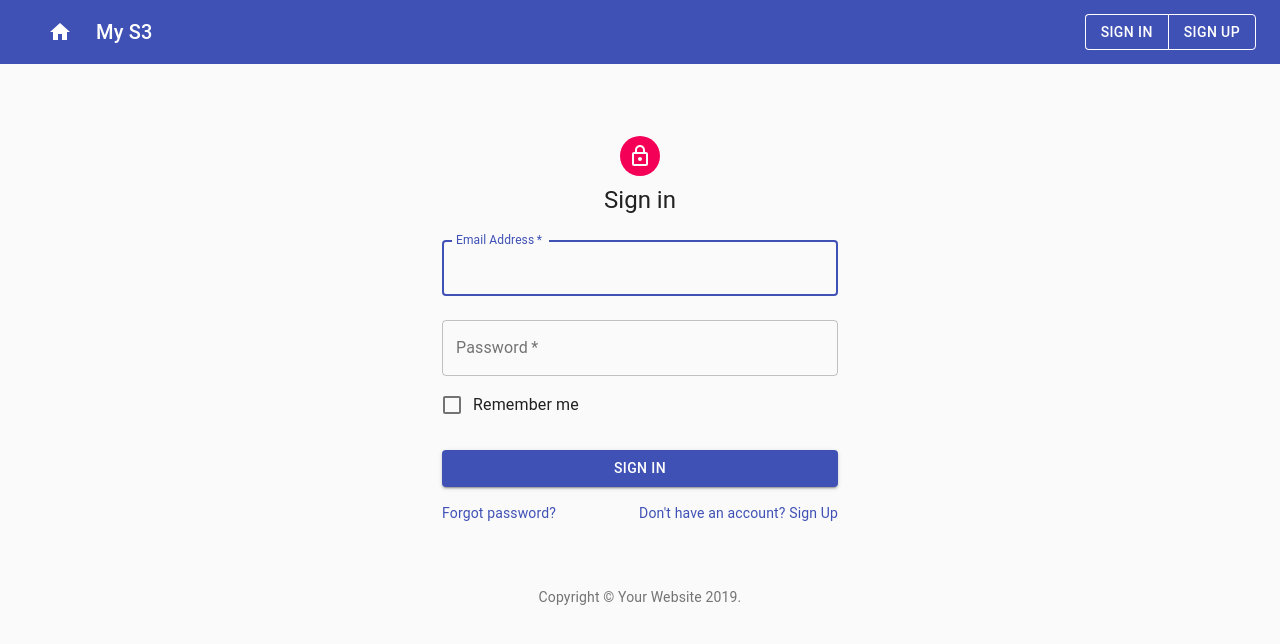
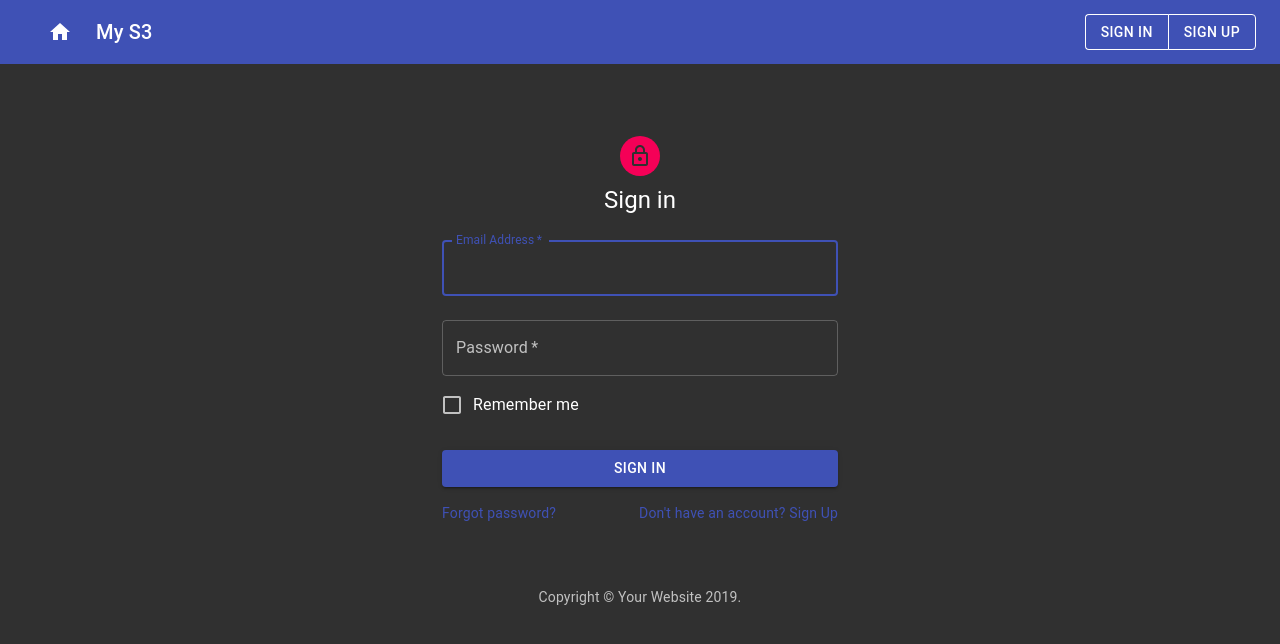
Before and after one commit to BLECUONA/mys3-client, a React (Create React App) app: page /sign-in in a window 1280 px wide. Shown: the top 644 px of the page. Built offline with nearby package versions, Linux system fonts and the light colour scheme.

Commit message:
[DEV](ui) adde dark theme and enum for routes

```diff
--- a/src/App.tsx
+++ b/src/App.tsx
@@ -4,25 +4,32 @@ import {
   Route,
   Link as RouterLink
 } from "react-router-dom";
-import SignIn from "./SignIn";
-import Home from "./Home";
-import { AppBar, Toolbar, Typography, Button, Tab, IconButton, ButtonGroup } from "@material-ui/core";
+import { Routes } from "./utils/Routes";
+import * as Screens from "./screens";
+import { AppBar, Toolbar, Typography, Button, Tab, IconButton, ButtonGroup, createMuiTheme, ThemeProvider } from "@material-ui/core";
 import HomeIcon from '@material-ui/icons/Home';
 import { makeStyles } from '@material-ui/core/styles';
 
 const LinkComponent = (props: any) => <RouterLink {...props} />;
 
+const theme = createMuiTheme({
+  palette: {
+    type: 'dark',
+  },
+});
+
 const App: React.FC = () => {
   const classes = useStyles();
 
   return (
+    <ThemeProvider theme={theme}>
       <Router>
 
         {/* <AppBar position="static" color="default" elevation={0} className={classes.appBar}> */}
         <AppBar position="static" elevation={0} >
           {/* <Toolbar className={classes.toolbar}> */}
           <Toolbar >
-          <IconButton color="inherit" noWrap className={classes.leftToolbar} component={LinkComponent} to={"/"}>
+            <IconButton color="inherit" noWrap className={classes.leftToolbar} component={LinkComponent} to={Routes.Home}>
               {/* <Button color="inherit" noWrap component={LinkComponent} to={"/"}> */}
               <HomeIcon />
             </IconButton>
@@ -30,11 +37,11 @@ const App: React.FC = () => {
               My S3
           </Typography>
             <ButtonGroup color="inherit">
-            <Button component={LinkComponent} to={"/sign-in"}>
+              <Button component={LinkComponent} to={Routes.SignIn}>
                 {/* <Button color="inherit" variant="outlined" className={classes.rightToolbar} component={LinkComponent} to={"/sign-in"}> */}
                 Sign in
             </Button>
-            <Button component={LinkComponent} to={"/sign-up"}>
+              <Button component={LinkComponent} to={Routes.SignUp}>
                 {/* <Button color="inherit" variant="outlined" className={classes.rightToolbar} component={LinkComponent} to={"/sign-up"}> */}
                 Sign up
             </Button>
@@ -43,14 +50,18 @@ const App: React.FC = () => {
         </AppBar>
 
         {/* Routes */}
-      <Route exact path="/">
-        <Home />
+        <Route exact path={Routes.Home}>
+          <Screens.Home />
         </Route>
-      <Route exact path="/sign-in">
-        <SignIn />
+        <Route exact path={Routes.SignIn}>
+          <Screens.SignIn />
+        </Route>
+        <Route exact path={Routes.SignUp}>
+          <Screens.SignUp />
         </Route>
 
       </Router>
+    </ThemeProvider>
   )
 }
 
--- /dev/null
+++ b/src/screens/SignIn.tsx
@@ -0,0 +1,121 @@
+import React from 'react';
+import { Link as RouterLink } from "react-router-dom";
+import { Routes } from "../utils/Routes"
+import Avatar from '@material-ui/core/Avatar';
+import Button from '@material-ui/core/Button';
+import CssBaseline from '@material-ui/core/CssBaseline';
+import TextField from '@material-ui/core/TextField';
+import FormControlLabel from '@material-ui/core/FormControlLabel';
+import Checkbox from '@material-ui/core/Checkbox';
+import Link from '@material-ui/core/Link';
+import Grid from '@material-ui/core/Grid';
+import Box from '@material-ui/core/Box';
+import LockOutlinedIcon from '@material-ui/icons/LockOutlined';
+import Typography from '@material-ui/core/Typography';
+import { makeStyles } from '@material-ui/core/styles';
+import Container from '@material-ui/core/Container';
+
+function Copyright() {
+  return (
+    <Typography variant="body2" color="textSecondary" align="center">
+      {'Copyright © '}
+      <Link color="inherit" href="https://material-ui.com/">
+        Your Website
+      </Link>{' '}
+      {new Date().getFullYear()}
+      {'.'}
+    </Typography>
+  );
+}
+
+const useStyles = makeStyles(theme => ({
+  paper: {
+    marginTop: theme.spacing(8),
+    display: 'flex',
+    flexDirection: 'column',
+    alignItems: 'center',
+  },
+  avatar: {
+    margin: theme.spacing(1),
+    backgroundColor: theme.palette.secondary.main,
+  },
+  form: {
+    width: '100%', // Fix IE 11 issue.
+    marginTop: theme.spacing(1),
+  },
+  submit: {
+    margin: theme.spacing(3, 0, 2),
+  },
+}));
+
+const LinkComponent = (props: any) => <RouterLink {...props} />;
+
+export default function SignIn() {
+  const classes = useStyles();
+
+  return (
+    <Container component="main" maxWidth="xs">
+      <CssBaseline />
+      <div className={classes.paper}>
+        <Avatar className={classes.avatar}>
+          <LockOutlinedIcon />
+        </Avatar>
+        <Typography component="h1" variant="h5">
+          Sign in
+        </Typography>
+        <form className={classes.form} noValidate>
+          <TextField
+            variant="outlined"
+            margin="normal"
+            required
+            fullWidth
+            id="email"
+            label="Email Address"
+            name="email"
+            autoComplete="email"
+            autoFocus
+          />
+          <TextField
+            variant="outlined"
+            margin="normal"
+            required
+            fullWidth
+            name="password"
+            label="Password"
+            type="password"
+            id="password"
+            autoComplete="current-password"
+          />
+          <FormControlLabel
+            control={<Checkbox value="remember" color="primary" />}
+            label="Remember me"
+          />
+          <Button
+            type="submit"
+            fullWidth
+            variant="contained"
+            color="primary"
+            className={classes.submit}
+          >
+            Sign In
+          </Button>
+          <Grid container>
+            <Grid item xs>
+              <Link href="#" variant="body2">
+                Forgot password?
+              </Link>
+            </Grid>
+            <Grid item>
+              <Link variant="body2" component={LinkComponent} to={Routes.SignUp}>
+                {"Don't have an account? Sign Up"}
+              </Link>
+            </Grid>
+          </Grid>
+        </form>
+      </div>
+      <Box mt={8}>
+        <Copyright />
+      </Box>
+    </Container>
+  );
+}
--- a/src/SignIn.tsx
+++ b/src/screens/SignUp.tsx
@@ -1,10 +1,10 @@
 import React from 'react';
+import { Link as RouterLink } from "react-router-dom";
+import { Routes } from "../utils/Routes"
 import Avatar from '@material-ui/core/Avatar';
 import Button from '@material-ui/core/Button';
 import CssBaseline from '@material-ui/core/CssBaseline';
 import TextField from '@material-ui/core/TextField';
-import FormControlLabel from '@material-ui/core/FormControlLabel';
-import Checkbox from '@material-ui/core/Checkbox';
 import Link from '@material-ui/core/Link';
 import Grid from '@material-ui/core/Grid';
 import Box from '@material-ui/core/Box';
@@ -39,14 +39,16 @@ const useStyles = makeStyles(theme => ({
   },
   form: {
     width: '100%', // Fix IE 11 issue.
-    marginTop: theme.spacing(1),
+    marginTop: theme.spacing(3),
   },
   submit: {
     margin: theme.spacing(3, 0, 2),
   },
 }));
 
-export default function SignIn() {
+const LinkComponent = (props: any) => <RouterLink {...props} />;
+
+export default function SignUp() {
   const classes = useStyles();
 
   return (
@@ -57,23 +59,36 @@ export default function SignIn() {
           <LockOutlinedIcon />
         </Avatar>
         <Typography component="h1" variant="h5">
-          Sign in
+          Sign up
         </Typography>
         <form className={classes.form} noValidate>
+          <Grid container spacing={2}>
+            <Grid item xs={12}>
+              <TextField
+                autoComplete="fname"
+                name="nickName"
+                variant="outlined"
+                required
+                fullWidth
+                id="nickName"
+                label="First Name"
+                autoFocus
+              />
+            </Grid>
+            <Grid item xs={12}>
               <TextField
                 variant="outlined"
-            margin="normal"
                 required
                 fullWidth
                 id="email"
                 label="Email Address"
                 name="email"
                 autoComplete="email"
-            autoFocus
               />
+            </Grid>
+            <Grid item xs={12}>
               <TextField
                 variant="outlined"
-            margin="normal"
                 required
                 fullWidth
                 name="password"
@@ -82,10 +97,8 @@ export default function SignIn() {
                 id="password"
                 autoComplete="current-password"
               />
-          <FormControlLabel
-            control={<Checkbox value="remember" color="primary" />}
-            label="Remember me"
-          />
+            </Grid>
+          </Grid>
           <Button
             type="submit"
             fullWidth
@@ -93,23 +106,18 @@ export default function SignIn() {
             color="primary"
             className={classes.submit}
           >
-            Sign In
+            Sign Up
           </Button>
-          <Grid container>
-            <Grid item xs>
-              <Link href="#" variant="body2">
-                Forgot password?
-              </Link>
-            </Grid>
+          <Grid container justify="flex-end">
             <Grid item>
-              <Link href="#" variant="body2">
-                {"Don't have an account? Sign Up"}
+              <Link variant="body2" component={LinkComponent} to={Routes.SignIn}>
+                Already have an account? Sign in
               </Link>
             </Grid>
           </Grid>
         </form>
       </div>
-      <Box mt={8}>
+      <Box mt={5}>
         <Copyright />
       </Box>
     </Container>
--- /dev/null
+++ b/src/screens/index.ts
@@ -0,0 +1,13 @@
+export {default as Home } from "./Home";
+export {default as SignIn } from "./SignIn";
+export {default as SignUp } from "./SignUp";
+
+// import Home from "./Home";
+// import SignIn from "./SignIn";
+// import SignUp from "./SignUp";
+
+// export default {
+//     Home,
+//     SignIn,
+//     SignUp,
+// }
--- /dev/null
+++ b/src/utils/Routes.ts
@@ -0,0 +1,6 @@
+export enum Routes {
+    SignIn = "/sign-in",
+    SignUp = "/sign-up",
+    Home = "/",
+    Right = "RIGHT",
+}
--- a/tsconfig.json
+++ b/tsconfig.json
@@ -2,10 +2,14 @@
   "compilerOptions": {
     "target": "es5",
     "lib": [
+      "ES6",
       "dom",
       "dom.iterable",
       "esnext"
     ],
+    "noImplicitAny": true,
+    "noImplicitThis": true,
+    "strictNullChecks": true,
     "allowJs": true,
     "skipLibCheck": true,
     "esModuleInterop": true,
```
Also changed, not shown: src/screens/Home.tsx (renamed from src/Home.tsx). Lines whose indentation alone changed are shown as unchanged.
